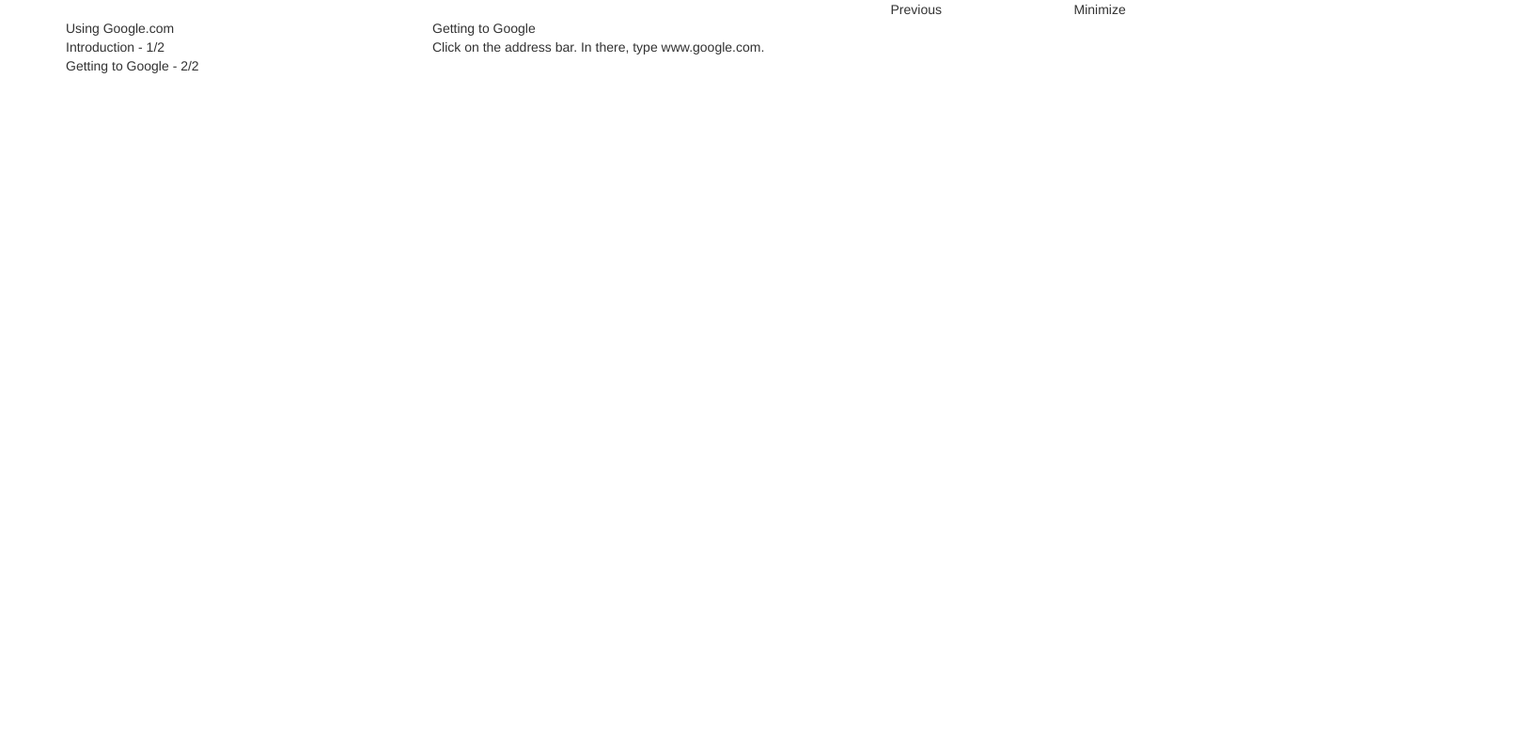
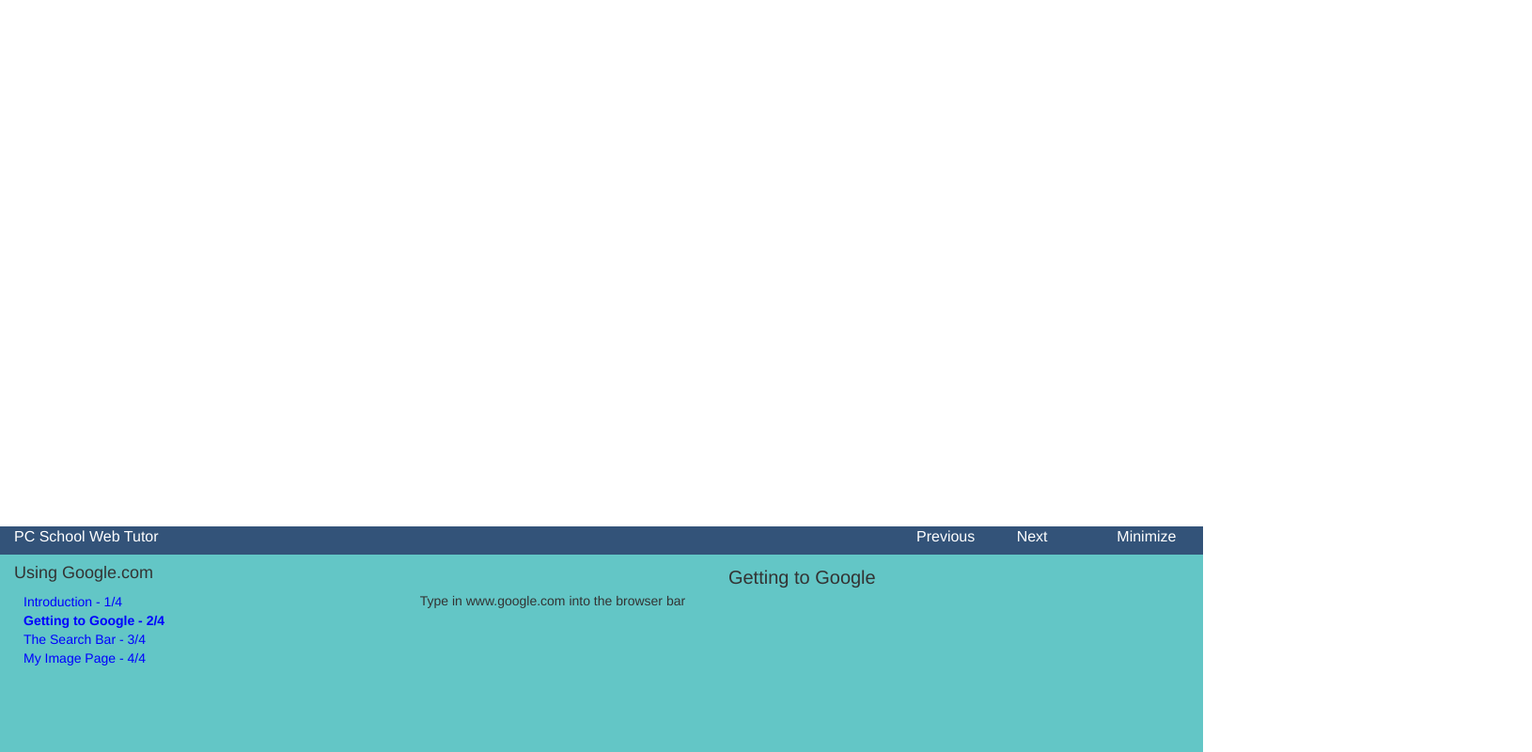
Before and after one commit to engineerchuan/pcschool_tutor, a browser extension: page pcschool_web/test.html in a window 1280 px wide. Both pictures are taken after a click on the element "Next". Shown: the whole page at 94% size, 1630 px wide, since content can reach past the window. Drawn offline with Linux system fonts and the light colour scheme.

Commit message:
added final stuff

```diff
--- a/pcschool_web/js/pcschool_web.js
+++ b/pcschool_web/js/pcschool_web.js
@@ -157,32 +157,21 @@
           if (xhr.readyState == 4) {
             var resp = JSON.parse(xhr.responseText);
             callback(resp);
-
           }
         }
         xhr.send();
     }
 
-    function displayPage(iPage, lesson) {
 
-        var page = lesson.contents[iPage];
+    function renderPage(iPage, data, lesson) {
+
+
         var ma = $(".lessonMain").first().get(0);
         var ln = $(".lessonNav").first().get(0);
 
-        if (page.HTMLContentLink) {
+                $(ma).html(data);
 
-            var url = page.HTMLContentLink;
-
-            var xhr = new XMLHttpRequest();
-            xhr.onreadystatechange = handleStateChange; // Implemented elsewhere.
-            xhr.open("GET", url, true);
-            function handleStateChange() {
-              if (xhr.readyState == 4) {
-
-                var resp = $.parseHTML(xhr.responseText);
-
-                $(ma).html(resp);
-
+                // bold the navigation page
                 var classKey = "lwPageNav" + "_" + iPage;
                 $(ln).find(".lwPageNav").removeClass("lwPageNavBolded");
                 $(ln).find("." + classKey).addClass("lwPageNavBolded");
@@ -210,6 +199,60 @@
                 } else {
                     $(".topMenu2").empty();
                 }
+
+
+    }
+
+    function displayPage(iPage, lesson) {
+
+        var page = lesson.contents[iPage];
+
+        if (page.type == "linkPage") {
+            // make asynchronous call for data then render page
+            var url = page.HTMLContentLink;
+
+            var xhr = new XMLHttpRequest();
+            xhr.onreadystatechange = handleStateChange; // Implemented elsewhere.
+            xhr.open("GET", url, true);
+            function handleStateChange() {
+              if (xhr.readyState == 4) {
+                var resp = $.parseHTML(xhr.responseText);
+                renderPage(iPage, resp, lesson);
+              }
+            }
+            xhr.send();
+
+        } else if (page.type == "contentPage") {  // this is a simplified text page
+
+            var url = "templates/dumbLesson.html";
+
+            var xhr = new XMLHttpRequest();
+            xhr.onreadystatechange = handleStateChange; // Implemented elsewhere.
+            xhr.open("GET", url, true);
+            function handleStateChange() {
+              if (xhr.readyState == 4) {
+                var resp = $.parseHTML(xhr.responseText);
+                $(resp).find(".title").html(page.title);
+                $(resp).find(".content").html(page.HTMLContent);
+                renderPage(iPage, resp, lesson);
+              }
+            }
+            xhr.send();
+
+        } else if (page.type == "imagePage") {  // this is a simplified text page
+
+            var url = "templates/imagePage.html";
+
+            var xhr = new XMLHttpRequest();
+            xhr.onreadystatechange = handleStateChange; // Implemented elsewhere.
+            xhr.open("GET", url, true);
+            function handleStateChange() {
+              if (xhr.readyState == 4) {
+                var resp = $.parseHTML(xhr.responseText);
+                $(resp).find(".title").html(page.title);
+                $(resp).find(".image").html('<img src="' + page.imageLink + '"></img>');
+                $(resp).find(".content").html(page.HTMLContent);
+                renderPage(iPage, resp, lesson);
               }
             }
             xhr.send();
@@ -227,7 +270,7 @@
         c.appendChild(r1);
 
         var nav = document.createElement('div');
-        $(nav).addClass("col-md-2");
+        $(nav).addClass("col-md-2 topMenu");
         r1.appendChild(nav);
         $(nav).html("PC School Web Tutor");
         $(nav).css("color", "#ffffff");
@@ -258,12 +301,22 @@
                     $(lw).addClass("collapsed");
                     $(lw).removeClass("uncollapsed");
                     maximized = false;
+
+                    // hide all menu options
+                    $(".topMenu1").css("visibility", "hidden");
+                    $(".topMenu2").css("visibility", "hidden");
+
                 } else {
 
                     $(this).html("Minimize");
                     $(lw).removeClass("collapsed");
                     $(lw).addClass("uncollapsed");
-                    maximized = true;;
+                    maximized = true;
+
+                    // show menu options
+                    $(".topMenu1").css("visibility", "visible");
+                    $(".topMenu2").css("visibility", "visible");
+
                 }
             }
         );
@@ -299,13 +352,12 @@
 
     }
 
-
     function updateLessonNav(lesson) {
 
         var ln = $(".lessonNav").first().get(0);
 
         var d = document.createElement('div');
-        $(d).addClass("navTitle");
+        $(d).addClass("navTitle h4");
         ln.appendChild(d);
         $(d).html(lesson.title);
 
--- a/pcschool_web/lessons/test2.json
+++ b/pcschool_web/lessons/test2.json
@@ -2,14 +2,25 @@
     "title" : "Using Google.com",
     "contents": [
       {
-        "class" : "page",
+        "type" : "linkPage",
         "title" : "Introduction",
         "HTMLContentLink" : "/lessons/test2/intro.html"
       },
       {
-        "class" : "page",
+        "type" : "contentPage",
         "title" : "Getting to Google",
-        "HTMLContentLink" : "/lessons/test2/gettingtogoogle.html"
+        "HTMLContent": "Type in www.google.com into the browser bar"
+      },
+      {
+        "type" : "contentPage",
+        "title" : "The Search Bar",
+        "HTMLContent" : "The search bar shows what you need to search for"
+      },
+      {
+        "type" : "imagePage",
+        "title" : "My Image Page",
+        "imageLink" : "/test/searchbar.PNG",
+        "HTMLContent" : "Whatever it is"
       }
     ]
 
--- a/pcschool_web/lessons/test2/intro.html
+++ b/pcschool_web/lessons/test2/intro.html
@@ -1,12 +1,12 @@
 <div class="container">
     <div class="row">
-        <div class="md-12">
+        <div class="col-md-12 title">
             Introduction to Using Google
         </div>
     </div>
 
     <div class="row">
-        <div class="md-12">
+        <div class="col-md-12">
             Using search engines is very important.  They allow you to find information.  There are a number of search engines.  One of the most popular is Google, or www.google.com.
         </div>
     </div>
--- a/pcschool_web/test.html
+++ b/pcschool_web/test.html
@@ -6,7 +6,9 @@
     <script src="js/pcschool_web.js"></script>
 
     <link rel="stylesheet" type="text/css" href="3rd/bootstrap.css">
-    <link rel="stylesheet" type="text/css" href="css/pcschool_web.css">
+    <link rel="stylesheet" type="text/css" href="css/pcschool.css">
+    <link rel="stylesheet" type="text/css" href="css/pcschool_lesson_main.css">
+    <link rel="stylesheet" type="text/css" href="css/pcschool_lesson_nav.css">
 
     <script>
 
```
Also changed, not shown: pcschool_web/manifest.json.
